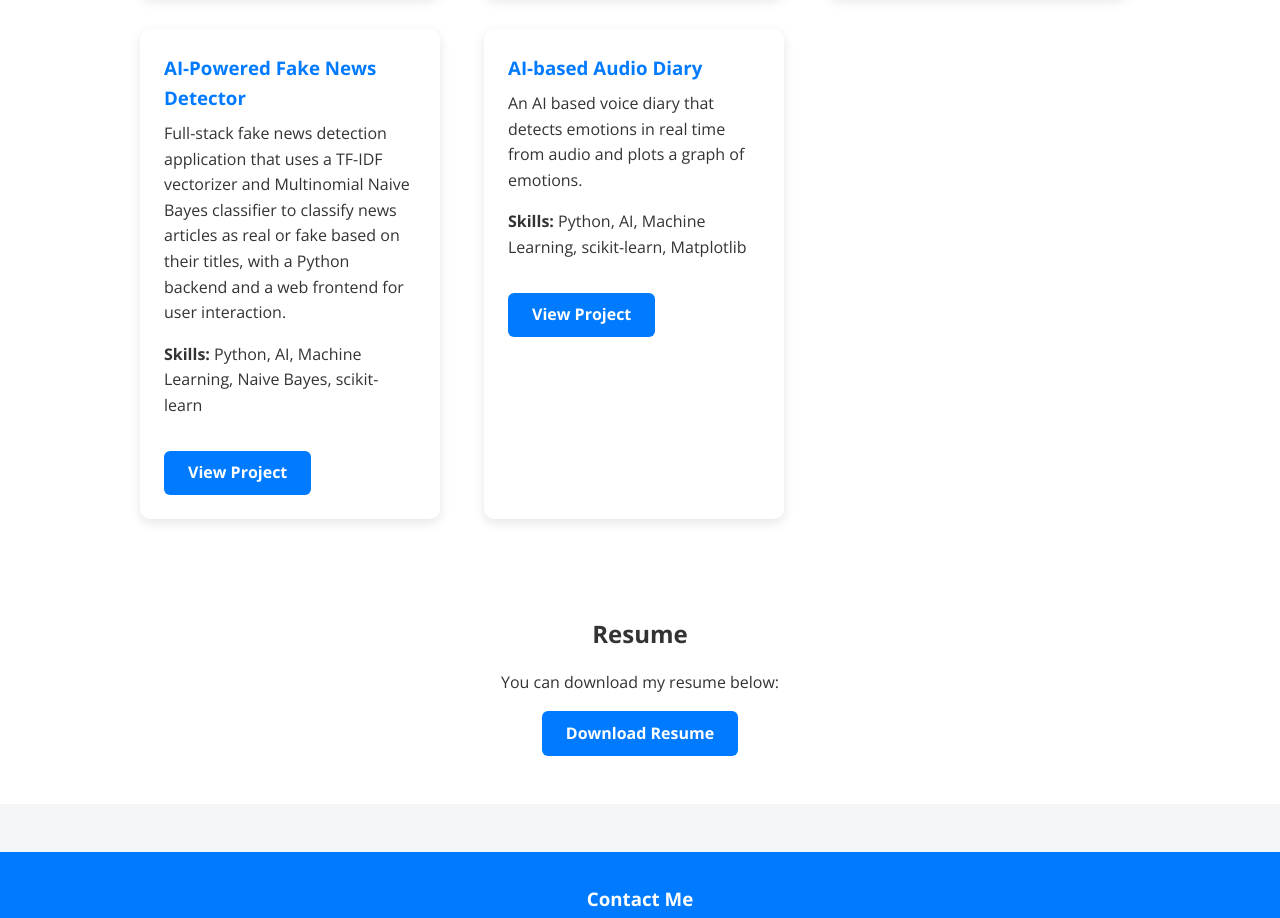
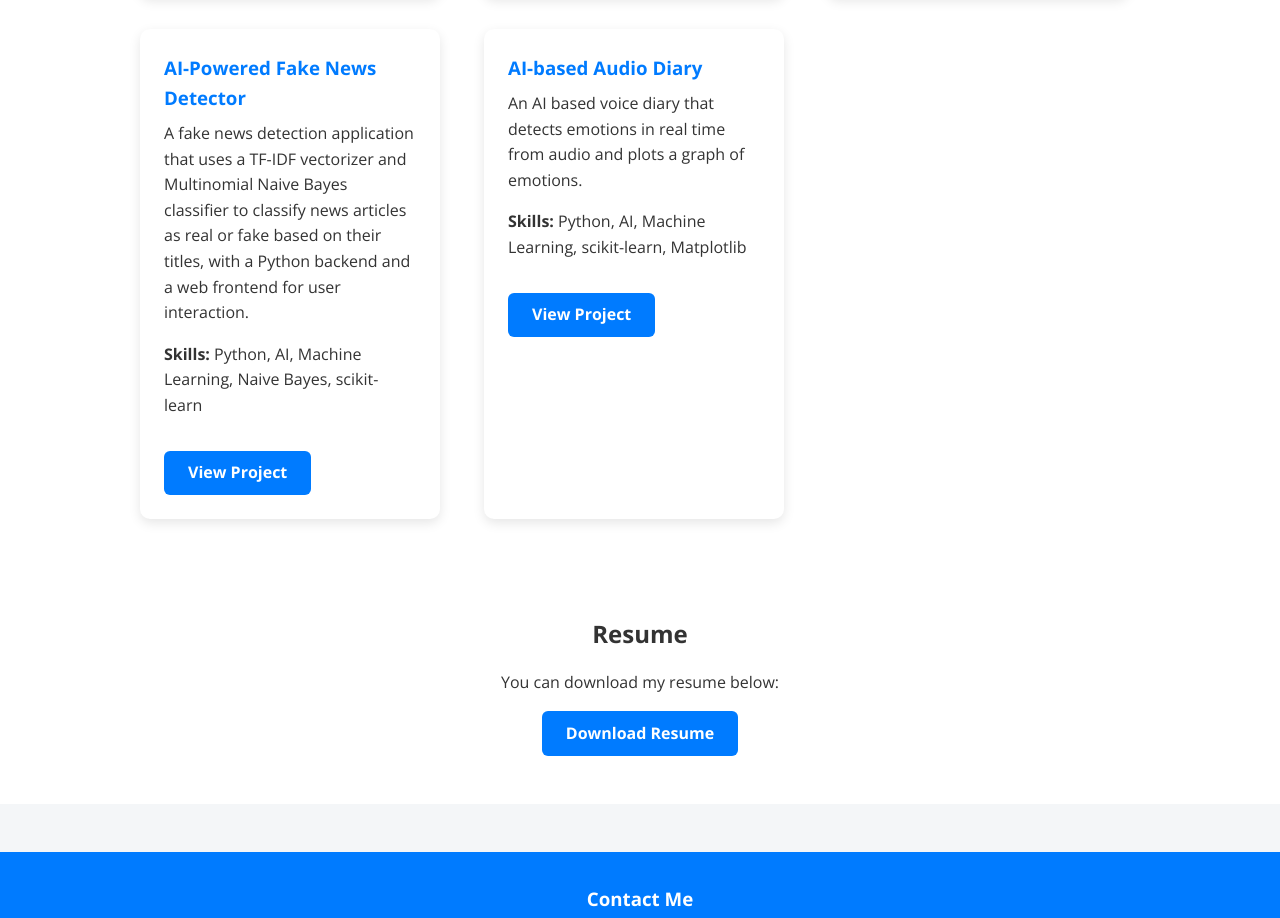
Before and after one commit to akashmahesh2805/akash-mahesh, a plain HTML site: page index.html in a window 1280 px wide. Shown: the part 1593-2511 px from the top of the page. Drawn offline with nearby package versions, Linux system fonts and the light colour scheme.

Commit message:
Update index.html

```diff
--- a/index.html
+++ b/index.html
@@ -149,7 +149,7 @@
         >
           <h3>AI-Powered Fake News Detector</h3>
           <p>
-            Full-stack fake news detection application that uses a TF-IDF
+            A fake news detection application that uses a TF-IDF
             vectorizer and Multinomial Naive Bayes classifier to classify news
             articles as real or fake based on their titles, with a Python
             backend and a web frontend for user interaction.
```
